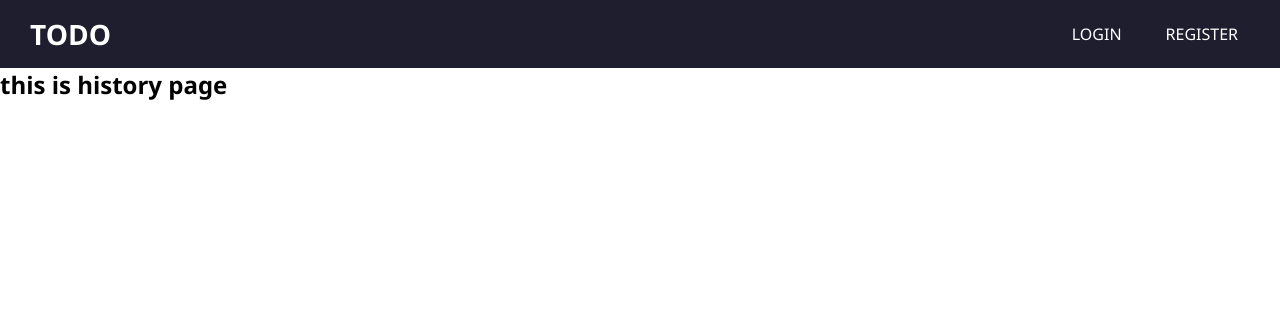
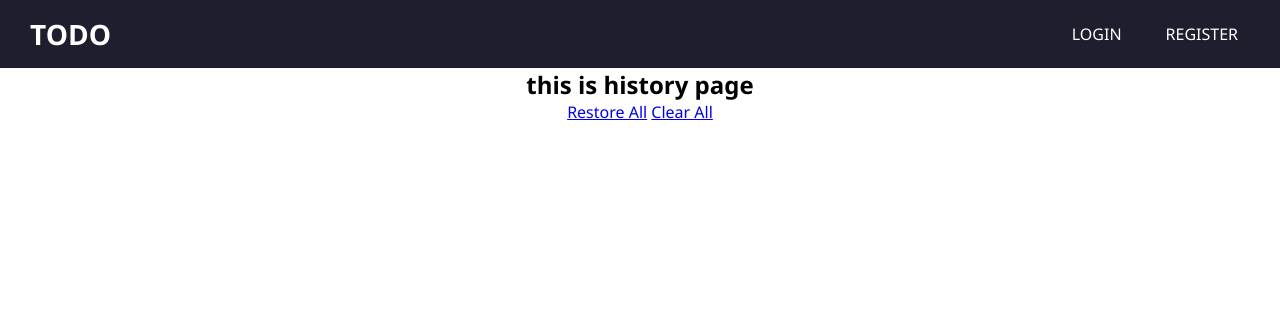
Before and after one commit to Preetimallick28/task_management_with_auth_and_search_with_fk, a Django app: page /base/history in a window 1280 px wide. Shown: the top 328 px of the page. Run offline with Django 5.2, Linux system fonts and the light colour scheme; data that the repository does not hold is empty.

Commit message:
updation

```diff
--- a/base/templates/history.html
+++ b/base/templates/history.html
@@ -1,4 +1,16 @@
 {% extends 'main.html' %}
 {% block content %}
-<h2>this is history page</h2>
+<center>
+    <h2>this is history page</h2>
+    <a href="{% url 'restore_all' %}">Restore All</a>
+    <a href="{% url 'clear_all' %}">Clear All</a>
+    <div>
+        {% for data in all_history %}
+        <h2>{{data.id}}//{{data.title}}//{{data.desc}}
+        <a href="{% url 'restore_history' data.id %}">Restore</a>
+        <a href="{% url 'delete_history' data.id %}">Delete</a>
+        </h2>
+        {% endfor %}
+    </div>
+</center>
 {% endblock content %}
--- a/base/urls.py
+++ b/base/urls.py
@@ -9,4 +9,9 @@ urlpatterns = [
     path('confirm_delete/<int:pk>',views.confirm_delete,name='confirm_delete'),
     path('delete_/<int:pk>',views.delete_,name='delete_'),
     path('history',views.history,name='history'),
+    path('delete_history/<int:pk>',views.delete_history,name='delete_history'),
+    path('restore_history/<int:pk>',views.restore_history,name='restore_history'),
+    path('clear_all',views.clear_all,name='clear_all'),
+    path('restore_all',views.restore_all,name='restore_all'),
+
 ]
--- a/base/views.py
+++ b/base/views.py
@@ -55,8 +55,6 @@ def about(request):
 
 def confirm_delete(request,pk):
     student = add.objects.get(id=pk)
-
-
     return render(request,'confirm_delete.html',{'task':student})
 
 def delete_(request,pk):
@@ -66,4 +64,30 @@ def delete_(request,pk):
     return redirect('home')
 
 def history(request):
-    return render(request,'history.html')
+    all_history = HistoryModel.objects.all()
+    return render(request,'history.html',{'all_history':all_history})
+
+def delete_history(request,pk):
+    data=HistoryModel.objects.filter(id=pk)
+    data.delete()
+    return redirect('history')
+
+
+def restore_history(request,pk):
+    restore_article = HistoryModel.objects.get(id=pk)
+    add.objects.create(title=restore_article.title,desc=restore_article.desc , host=request.user)
+    restore_article.delete()
+    return redirect('home')
+
+def clear_all(request):
+    clear_all = HistoryModel.objects.filter(host=request.user)
+    # we didnt use all() method because we dont want delete other users record , we have to delete record of specific user only
+    clear_all.delete()
+    return redirect('history')
+
+def restore_all(request):
+    restore_his_all = HistoryModel.objects.all()
+    for i in restore_his_all:
+        add.objects.create(title=i.title,desc=i.desc,host=request.user)
+    restore_his_all.delete()
+    return redirect('home')
```
